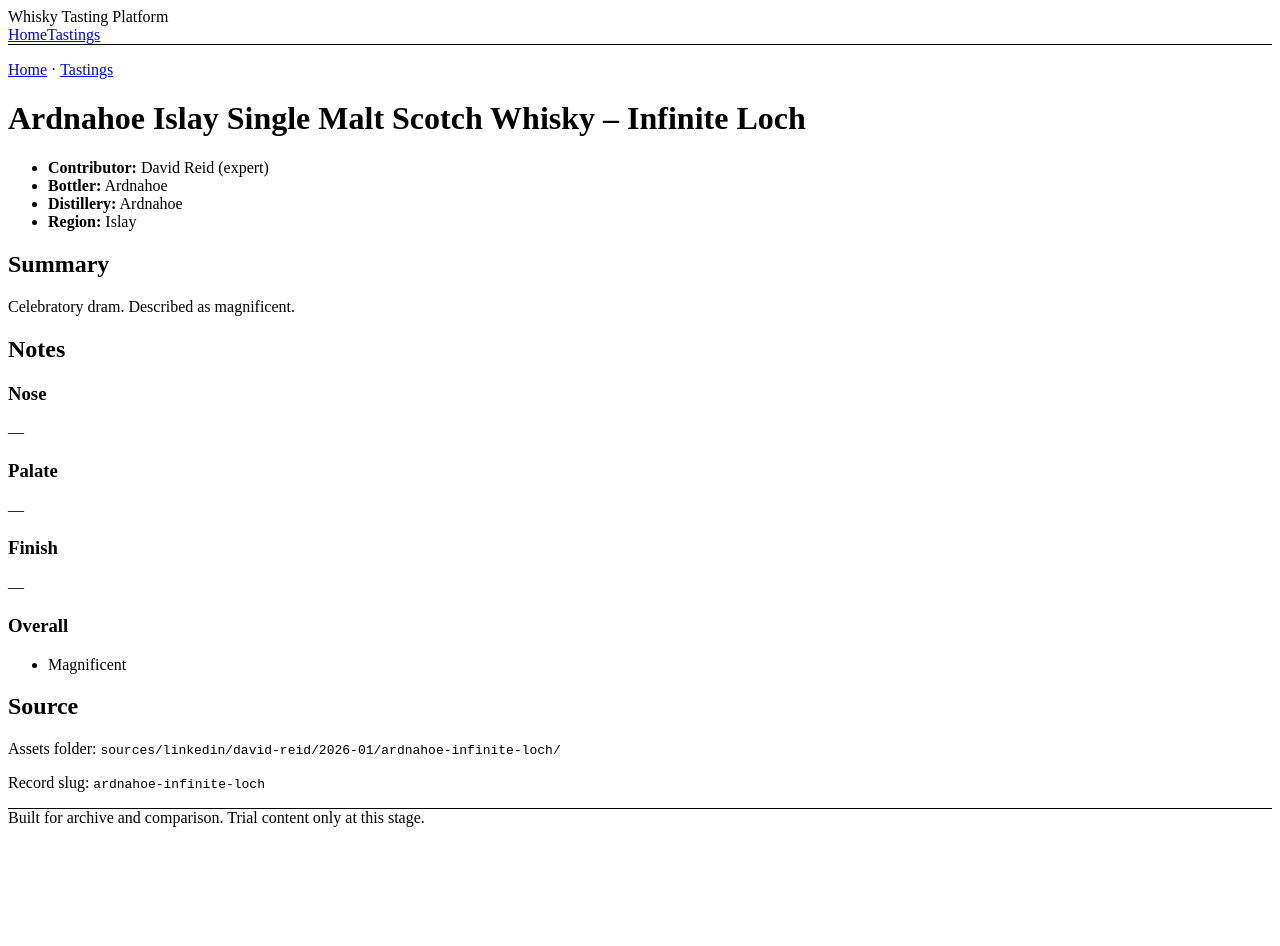
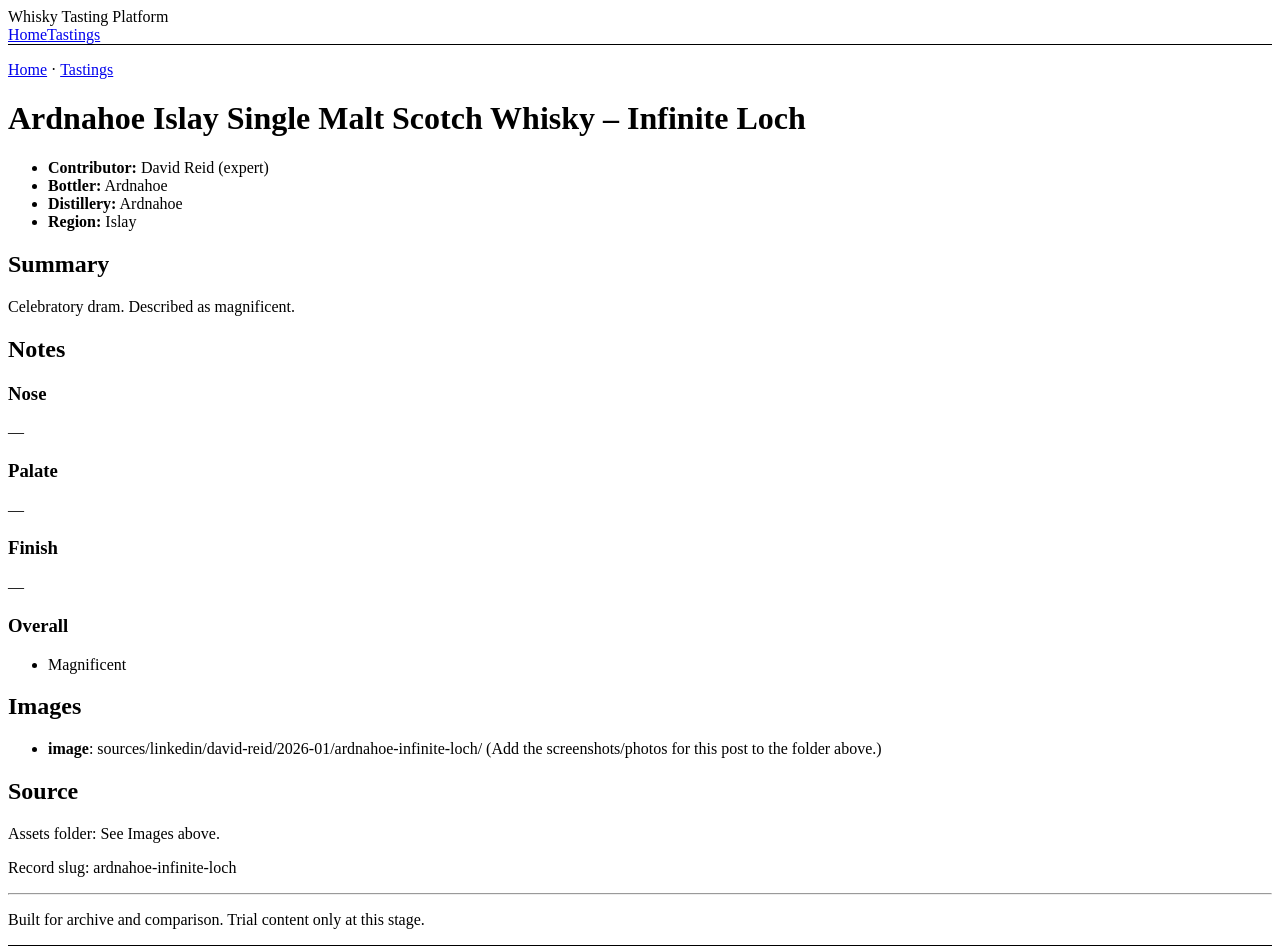
Before and after one commit to cshirlaw/whisky-tasting-platform, a Next.js app: page /tastings/ardnahoe-infinite-loch in a window 1280 px wide. Shown: the top 946 px of the page. Before the commit the page ends 835 px from the top, so only its background shows below. Built offline with nearby package versions, Linux system fonts and the light colour scheme.

Commit message:
Show Images section on tasting detail and align tastings pages with David Reid loaders

```diff
--- a/src/app/tastings/[slug]/page.tsx
+++ b/src/app/tastings/[slug]/page.tsx
@@ -1,21 +1,31 @@
 import Link from "next/link";
-import { notFound } from "next/navigation";
 import { getDavidReidTasting, listDavidReidTastings } from "@/lib/tastings";
-import { resolveBottlerName } from "@/lib/lookups";
 
 export function generateStaticParams() {
-  return listDavidReidTastings().map(({ slug }) => ({ slug }));
+  const all = listDavidReidTastings();
+  return all.map(({ slug }) => ({ slug }));
 }
 
-export default function TastingPage({ params }: { params: { slug: string } }) {
-  const result = getDavidReidTasting(params.slug);
-  if (!result) return notFound();
+export default function TastingDetailPage({ params }: { params: { slug: string } }) {
+  const found = getDavidReidTasting(params.slug);
+  if (!found) {
+    return (
+      <main>
+        <p>
+          <Link href="/tastings">Back to Tastings</Link>
+        </p>
+        <h1>Not found</h1>
+      </main>
+    );
+  }
 
-  const { tasting, slug } = result;
-  const bottler = resolveBottlerName(tasting.whisky.brand_or_label);
+  const { slug, tasting } = found;
+
+  const assets = tasting.source?.assets ?? [];
 
   return (
-    <main className="prose max-w-none">
+    <main>
+      <header>
         <p>
           <Link href="/">Home</Link> · <Link href="/tastings">Tastings</Link>
         </p>
@@ -26,9 +36,9 @@
           <li>
             <strong>Contributor:</strong> {tasting.contributor.name} ({tasting.contributor.tier})
           </li>
-        {bottler ? (
+          {tasting.whisky.brand_or_label ? (
             <li>
-            <strong>Bottler:</strong> {bottler}
+              <strong>Bottler:</strong> {tasting.whisky.brand_or_label}
             </li>
           ) : null}
           {tasting.whisky.distillery ? (
@@ -41,63 +51,70 @@
               <strong>Region:</strong> {tasting.whisky.region}
             </li>
           ) : null}
-        {tasting.whisky.age_years !== null && tasting.whisky.age_years !== undefined ? (
-          <li>
-            <strong>Age:</strong> {tasting.whisky.age_years}yo
-          </li>
-        ) : null}
-        {tasting.whisky.abv_percent !== null && tasting.whisky.abv_percent !== undefined ? (
-          <li>
-            <strong>ABV:</strong> {tasting.whisky.abv_percent}%
-          </li>
-        ) : null}
         </ul>
+      </header>
 
-      {tasting.tasting.summary ? (
-        <>
+      <section>
         <h2>Summary</h2>
-          <p>{tasting.tasting.summary}</p>
-        </>
-      ) : null}
+        <p>{tasting.tasting.summary ?? "(No summary yet.)"}</p>
+      </section>
 
+      <section>
         <h2>Notes</h2>
 
         <h3>Nose</h3>
-      {tasting.tasting.notes.nose.length ? (
+        {tasting.tasting.notes.nose?.length ? (
           <ul>{tasting.tasting.notes.nose.map((x, i) => <li key={i}>{x}</li>)}</ul>
         ) : (
           <p>—</p>
         )}
 
         <h3>Palate</h3>
-      {tasting.tasting.notes.palate.length ? (
+        {tasting.tasting.notes.palate?.length ? (
           <ul>{tasting.tasting.notes.palate.map((x, i) => <li key={i}>{x}</li>)}</ul>
         ) : (
           <p>—</p>
         )}
 
         <h3>Finish</h3>
-      {tasting.tasting.notes.finish.length ? (
+        {tasting.tasting.notes.finish?.length ? (
           <ul>{tasting.tasting.notes.finish.map((x, i) => <li key={i}>{x}</li>)}</ul>
         ) : (
           <p>—</p>
         )}
 
         <h3>Overall</h3>
-      {tasting.tasting.notes.overall.length ? (
+        {tasting.tasting.notes.overall?.length ? (
           <ul>{tasting.tasting.notes.overall.map((x, i) => <li key={i}>{x}</li>)}</ul>
         ) : (
           <p>—</p>
         )}
+      </section>
 
+      <section>
+        <h2>Images</h2>
+        {assets.length ? (
+          <ul>
+            {assets.map((a, i) => (
+              <li key={i}>
+                <strong>{a.kind}</strong>: {a.path}
+                {a.note ? ` (${a.note})` : ""}
+              </li>
+            ))}
+          </ul>
+        ) : (
+          <p>(No images added yet.)</p>
+        )}
+      </section>
+
+      <section>
         <h2>Source</h2>
-      <p className="text-sm text-slate-600">
-        Assets folder: <code>{tasting.source.assets?.[0]?.path ?? "—"}</code>
-      </p>
+        <p>Assets folder: {tasting.source?.assets?.length ? "See Images above." : "Not yet."}</p>
+        <p>Record slug: {slug}</p>
+      </section>
 
-      <p className="text-sm text-slate-600">
-        Record slug: <code>{slug}</code>
-      </p>
+      <hr />
+      <p>Built for archive and comparison. Trial content only at this stage.</p>
     </main>
   );
 }
--- a/src/app/tastings/page.tsx
+++ b/src/app/tastings/page.tsx
@@ -1,33 +1,34 @@
+import Link from "next/link";
 import { listDavidReidTastings } from "@/lib/tastings";
-import { resolveBottlerName } from "@/lib/lookups";
 
 export default function TastingsPage() {
   const items = listDavidReidTastings();
 
   return (
-    <main className="prose max-w-none">
+    <main>
+      <header>
+        <p>
+          <Link href="/">Home</Link>
+        </p>
         <h1>Tastings</h1>
         <p>Trial content (David Reid) used to prove structure.</p>
+      </header>
 
       <ul>
-        {items.map(({ slug, tasting }) => {
-          const bottler = resolveBottlerName(tasting.whisky.brand_or_label);
-
-          return (
+        {items.map(({ slug, tasting }) => (
           <li key={slug}>
-              <a href={`/tastings/${slug}`}>{tasting.whisky.name_display}</a>
-              <div className="text-sm text-slate-600">
+            <Link href={`/tastings/${slug}`}>{tasting.whisky.name_display}</Link>
+            <div>
               {tasting.contributor.name}
-                {bottler ? ` · ${bottler}` : ""}
               {tasting.whisky.region ? ` · ${tasting.whisky.region}` : ""}
-                {tasting.whisky.age_years !== null && tasting.whisky.age_years !== undefined
-                  ? ` · ${tasting.whisky.age_years}yo`
-                  : ""}
+              {tasting.whisky.age_years ? ` · ${tasting.whisky.age_years}yo` : ""}
             </div>
           </li>
-          );
-        })}
+        ))}
       </ul>
+
+      <hr />
+      <p>Built for archive and comparison. Trial content only at this stage.</p>
     </main>
   );
 }
```
Lines whose indentation alone changed are shown as unchanged.
